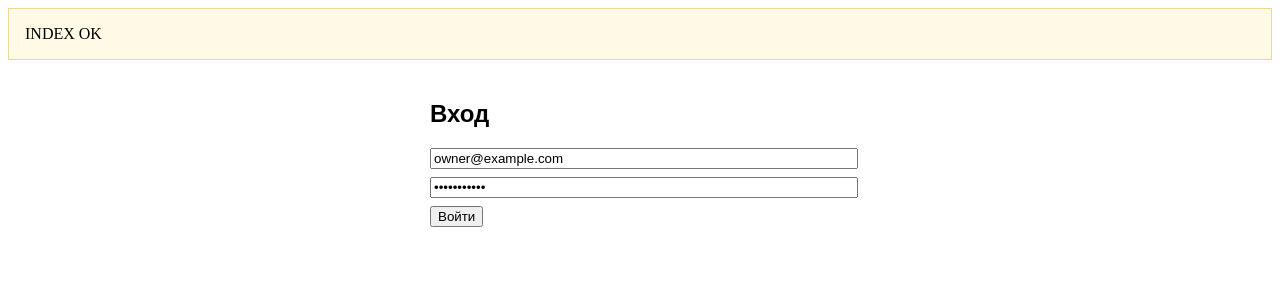
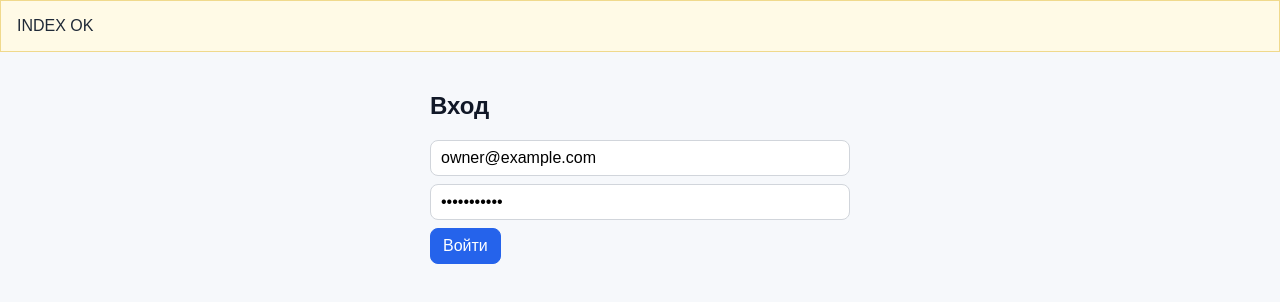
Before and after one commit to schikita/project-1c, a React (Vite) app in the folder frontend/: page /login in a window 1280 px wide. Shown: the top 302 px of the page. Built offline with nearby package versions, Linux system fonts and the light colour scheme.

Commit message:
fix(frontend): added styles.css

```diff
--- a/frontend/package.json
+++ b/frontend/package.json
@@ -3,7 +3,9 @@
   "version": "0.1.0",
   "private": true,
   "scripts": {
-    "dev": "vite"
+    "dev": "vite",
+    "build": "vite build",
+    "preview": "vite preview"
   },
   "dependencies": {
     "react": "^18.3.1",
--- a/frontend/src/main.jsx
+++ b/frontend/src/main.jsx
@@ -1,6 +1,7 @@
 import React from "react";
 import { createRoot } from "react-dom/client";
 import { BrowserRouter, Navigate, Route, Routes } from "react-router-dom";
+import "./styles.css";
 import Layout from "./components/Layout";
 import { ToastProvider } from "./components/ToastProvider";
 import AccountingPolicyPage from "./pages/AccountingPolicyPage";
--- /dev/null
+++ b/frontend/src/styles.css
@@ -0,0 +1,62 @@
+:root {
+  color-scheme: light;
+}
+
+* {
+  box-sizing: border-box;
+}
+
+body {
+  margin: 0;
+  font-family: Arial, sans-serif;
+  background: #f6f8fb;
+  color: #1f2937;
+}
+
+#root {
+  min-height: 100vh;
+}
+
+h1, h2, h3, h4, h5 {
+  margin-top: 0;
+  color: #111827;
+}
+
+input, select, textarea, button {
+  font: inherit;
+}
+
+input, select, textarea {
+  width: 100%;
+  border: 1px solid #d1d5db;
+  border-radius: 8px;
+  padding: 8px 10px;
+  background: #fff;
+}
+
+button {
+  border: 1px solid #2563eb;
+  background: #2563eb;
+  color: #fff;
+  border-radius: 8px;
+  padding: 8px 12px;
+  cursor: pointer;
+}
+
+button:disabled {
+  opacity: 0.6;
+  cursor: not-allowed;
+}
+
+a {
+  color: #1d4ed8;
+  text-decoration: none;
+}
+
+a:hover {
+  text-decoration: underline;
+}
+
+ul {
+  padding-left: 20px;
+}
```
Also changed, not shown: 1 other file (tests, documents, lock files or other folders).
